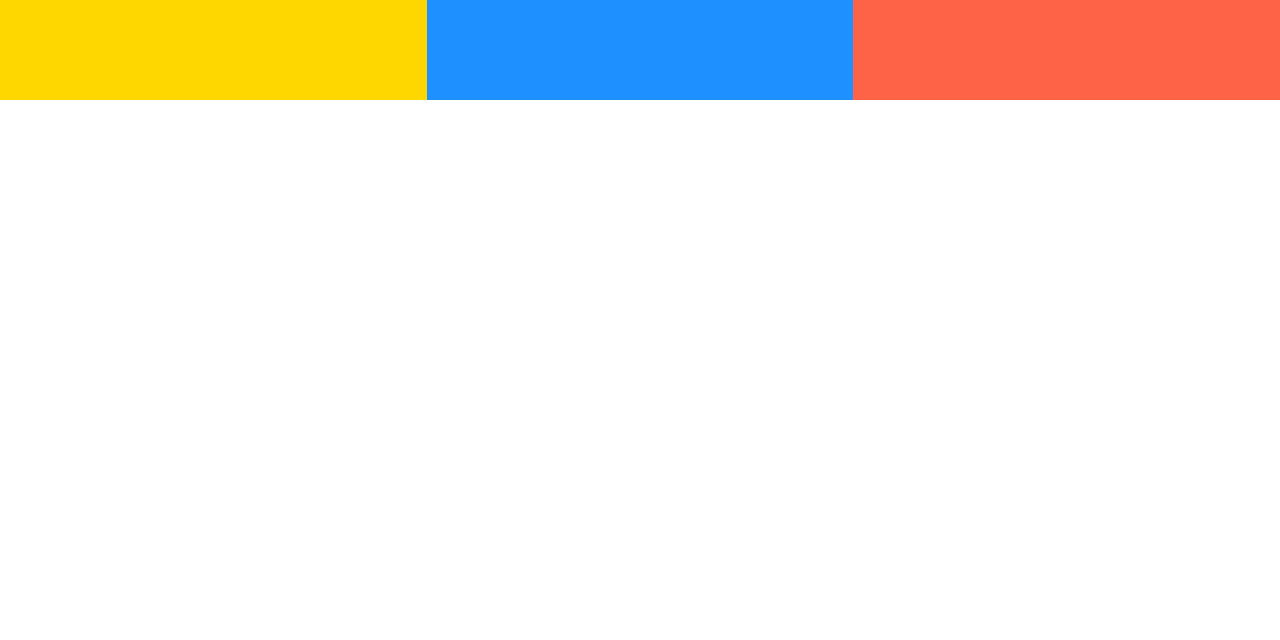
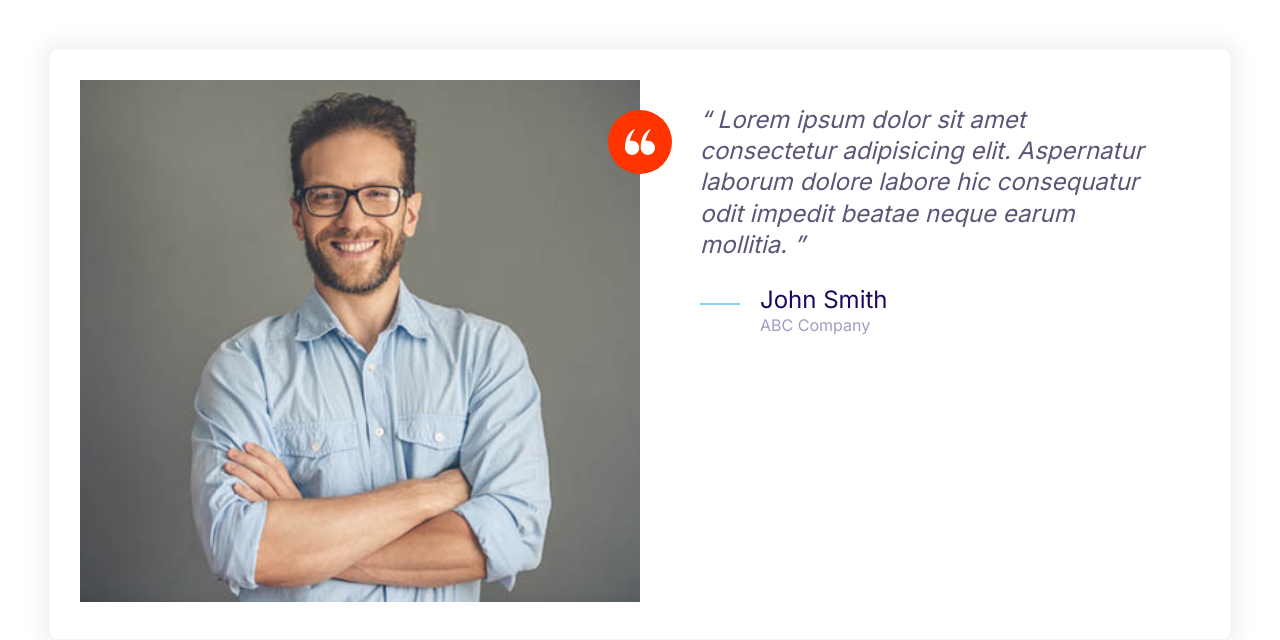
Before and after one commit to muh-haris/moshify, a plain HTML site: page index.html in a window 1280 px wide. Drawn offline with Linux system fonts and the light colour scheme.

Commit message:
Define testimonials.

```diff
--- a/css/styles.css
+++ b/css/styles.css
@@ -155,8 +155,17 @@ a{
     height: 40px;
 }
 
+.icon--small {
+    width: 30px;
+    height: 30px;
+}
+
 .icon--primary {
     fill: var(--color-primary);
+}
+
+.icon--white {
+    fill: #fff;
 }
 
 .icon-container {
@@ -167,6 +176,10 @@ a{
     display: inline-flex;
     justify-content: center;
     align-items: center;
+}
+
+.icon-container--accent {
+    background: var(--color-accent);
 }
 
 /* Buttons */
@@ -436,3 +449,33 @@ a{
         grid-template-columns: repeat(3, 1fr);
     }
 }
+
+/* Testimonials */
+.testimonial {
+    padding: 3rem;
+}
+
+.testimonial__image {
+    position: relative;
+}
+
+.testimonial__image > img {
+    width: 100%;
+}
+
+.testimonial__image > .icon-container {
+    position: absolute;
+    top: 3rem;
+    right: -32px;
+}
+
+@media screen and (min-width: 768px) {
+    .testimonial .quote,
+    .testimonial .quote__author {
+        font-size: 2.4rem;
+    }
+
+    .testimonial .quote {
+         margin-left: 6rem;
+    }
+}
--- a/index.html
+++ b/index.html
@@ -14,11 +14,38 @@
     <link rel="stylesheet" href="css/normalize.css" />
     <link rel="stylesheet" href="css/styles.css" />
   </head>
-  <body>
-    <div class="grid grid--1x2 grid--1x3">
-      <div style="height: 100px; background: gold"></div>
-      <div style="height: 100px; background: dodgerblue"></div>
-      <div style="height: 100px; background: tomato"></div>
+  <body style="padding: 5rem">
+    <div class="card testimonial">
+      <div class="grid grid--1x2">
+        <div class="testimonial__image">
+          <img src="images/testimonial.jpg" alt="A happy, smiling customer" />
+          <span class="icon-container icon-container--accent">
+            <svg class="icon icon--white icon--small">
+              <use xlink:href="images/sprite.svg#quotes"></use>
+            </svg>
+          </span>
+        </div>
+        <blockquote class="quote">
+          <p class="quote__text">
+            Lorem ipsum dolor sit amet consectetur adipisicing elit. Aspernatur
+            laborum dolore labore hic consequatur odit impedit beatae neque
+            earum mollitia.
+          </p>
+          <footer>
+            <div class="media">
+              <div class="media__image">
+                <svg class="icon icon--primary quote__line">
+                  <use xlink:href="images/sprite2.svg#line"></use>
+                </svg>
+              </div>
+              <div class="media__body">
+                <h3 class="media__title quote__author">John Smith</h3>
+                <p class="quote__organization">ABC Company</p>
+              </div>
+            </div>
+          </footer>
+        </blockquote>
+      </div>
     </div>
   </body>
 </html>
```
Also changed, not shown: components/media objects.html (+1 -1 lines), components/testimoninals.html (added, +34 -0 lines), images/testimonial.jpg (added).
